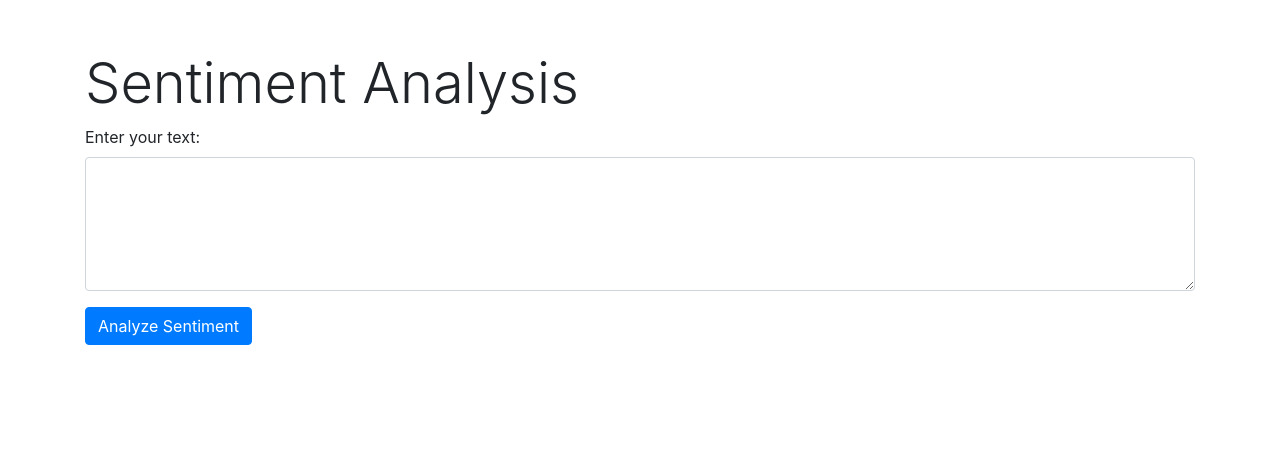
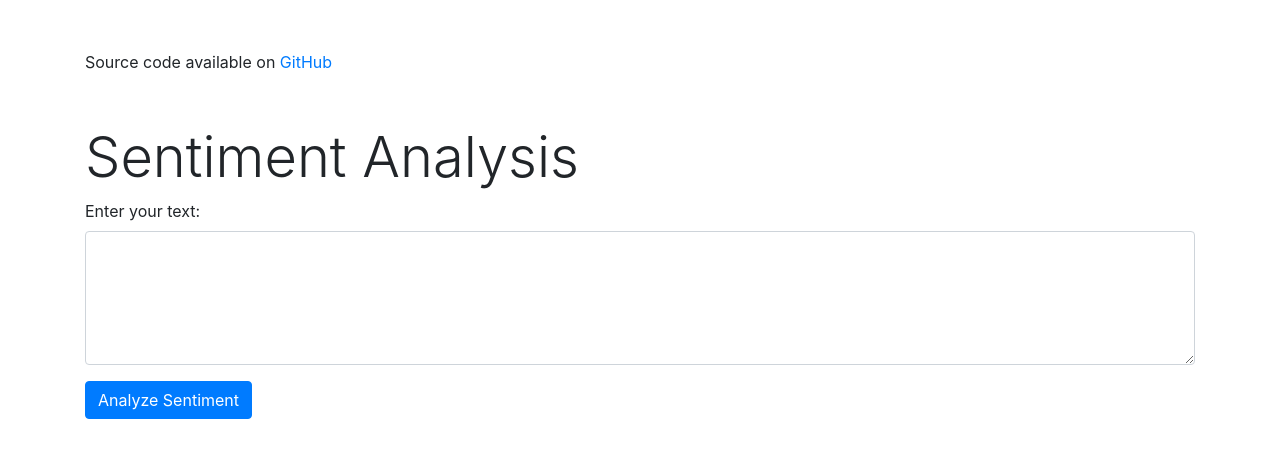
Before and after one commit to theprince29/sentiment_analysis, a Flask app: page / in a window 1280 px wide. Shown: the top 458 px of the page. Run offline with Flask 2, Linux system fonts and the light colour scheme; parts of the project's set-up code (start-up, migrations or seed data) failed here and were passed over; some libraries are stand-ins or nearby versions.

Commit message:
added source address main.html

```diff
--- a/templates/main.html
+++ b/templates/main.html
@@ -16,6 +16,9 @@
     </style>
 </head>
 <body>
+    <div class="container">
+        <p>Source code available on <a href="https://github.com/theprince29/sentiment_analysis" target="_blank">GitHub</a></p>
+    </div>
     <div class="container">
         <h1 class="display-4">Sentiment Analysis</h1>
         <form action="/analyze" method="POST">
```
